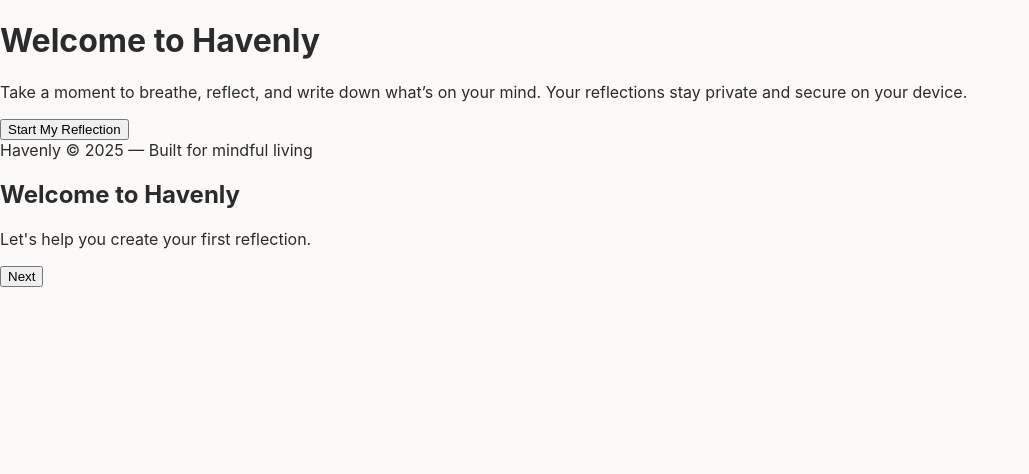
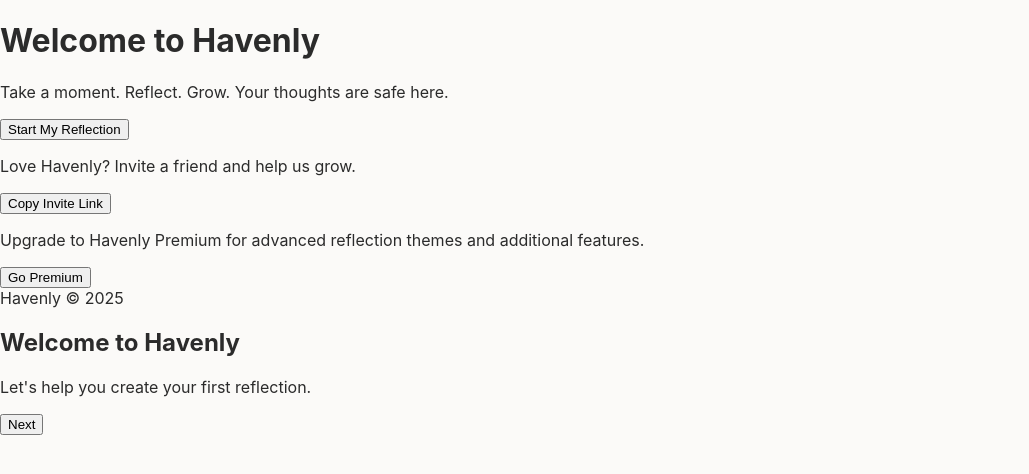
Before and after one commit to Khrboshi/havenly, a Next.js app: page / in a window 1280 px wide. Shown: the top 474 px of the page, without its empty margins (0-1029 px from the left). Built offline with nearby package versions, Linux system fonts and the light colour scheme.

Commit message:
Update index.js

```diff
--- a/pages/index.js
+++ b/pages/index.js
@@ -1,25 +1,27 @@
 import React, { useState, useEffect } from "react";
+import Head from "next/head";
 import OnboardingModal from "@/components/OnboardingModal";
-import Head from "next/head";
+import ReferralBanner from "@/components/ReferralBanner";
+import UpgradeBanner from "@/components/UpgradeBanner";
+import { track } from "@/utils/analytics";
 
-/**
- * Main landing page for Havenly
- * - Shows onboarding once for new users
- * - Displays main content after onboarding
- */
 export default function Home() {
   const [showOnboard, setShowOnboard] = useState(false);
 
-  // Show onboarding only the first time
   useEffect(() => {
     if (typeof window !== "undefined") {
-      const hasCompleted = localStorage.getItem("onboardingCompleted");
-      if (!hasCompleted) setShowOnboard(true);
+      track("page_loaded", { page: "home" });
+      const completed = localStorage.getItem("onboardingCompleted");
+      if (!completed) {
+        setShowOnboard(true);
+      }
     }
   }, []);
 
   const handleFinishOnboarding = () => {
-    localStorage.setItem("onboardingCompleted", "true");
+    if (typeof window !== "undefined") {
+      localStorage.setItem("onboardingCompleted", "true");
+    }
     setShowOnboard(false);
   };
 
@@ -29,27 +31,28 @@ export default function Home() {
         <title>Havenly — Mindful Reflections</title>
         <meta
           name="description"
-          content="A private, minimal, and calming app for daily reflections, mindfulness, and emotional wellbeing."
+          content="A private, minimal app for daily reflections, mindfulness and emotional wellbeing."
         />
       </Head>
-
       <main className="flex flex-col items-center justify-center min-h-screen bg-gradient-to-b from-blue-50 to-white p-6">
         <h1 className="text-4xl font-bold text-gray-900 mb-4 text-center">
           Welcome to Havenly
         </h1>
         <p className="text-lg text-gray-600 text-center max-w-lg mb-6">
-          Take a moment to breathe, reflect, and write down what’s on your mind.
-          Your reflections stay private and secure on your device.
+          Take a moment. Reflect. Grow. Your thoughts are safe here.
         </p>
         <button
-          onClick={() => alert('Reflection feature coming soon!')}
+          onClick={() => track("start_reflection_clicked")}
           className="px-6 py-3 bg-blue-600 text-white rounded-xl shadow hover:bg-blue-700 transition"
         >
           Start My Reflection
         </button>
 
+        <ReferralBanner />
+        <UpgradeBanner />
+
         <footer className="mt-10 text-gray-400 text-sm text-center">
-          Havenly © {new Date().getFullYear()} — Built for mindful living
+          Havenly © {new Date().getFullYear()}
         </footer>
       </main>
 
```
